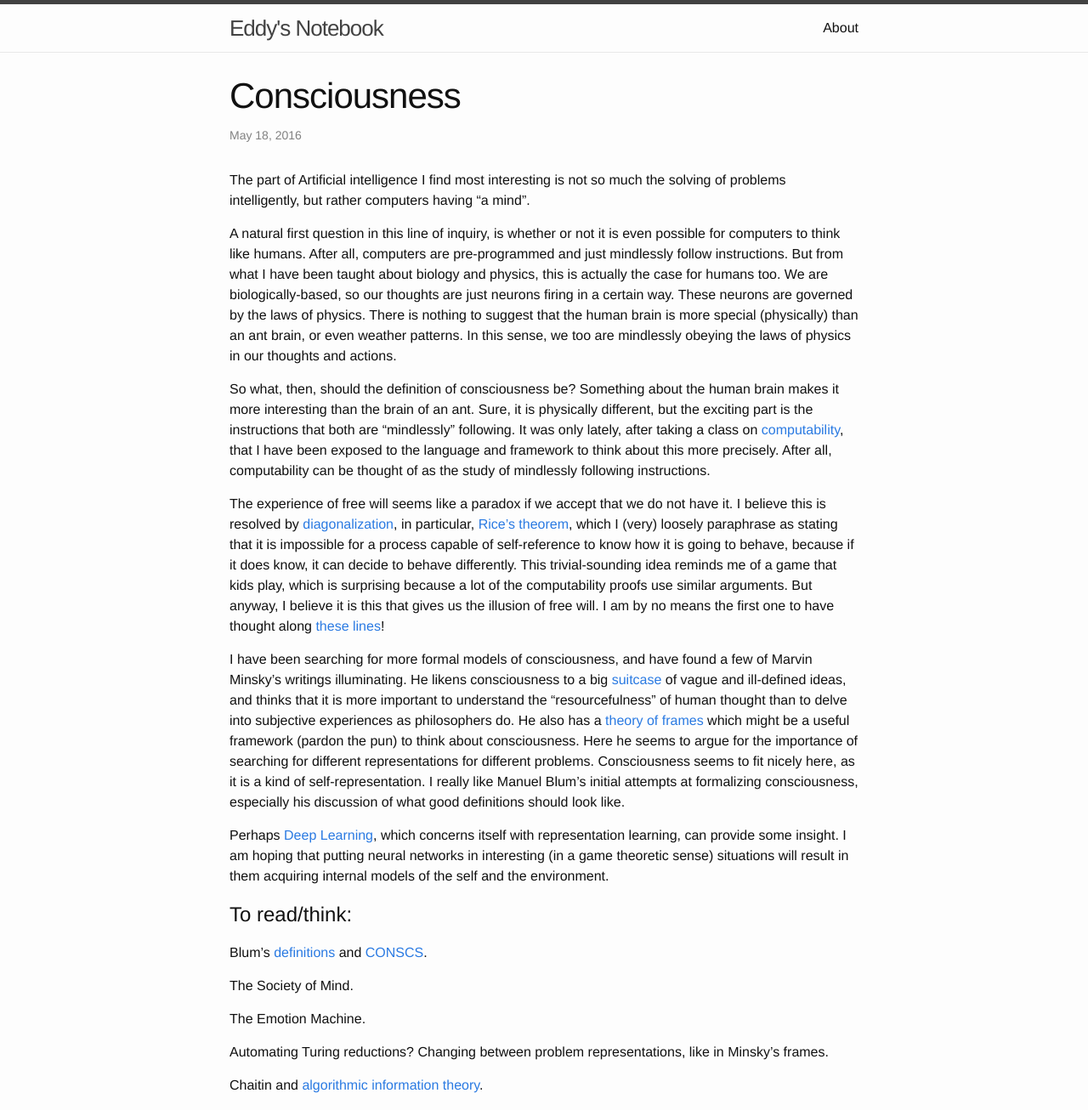
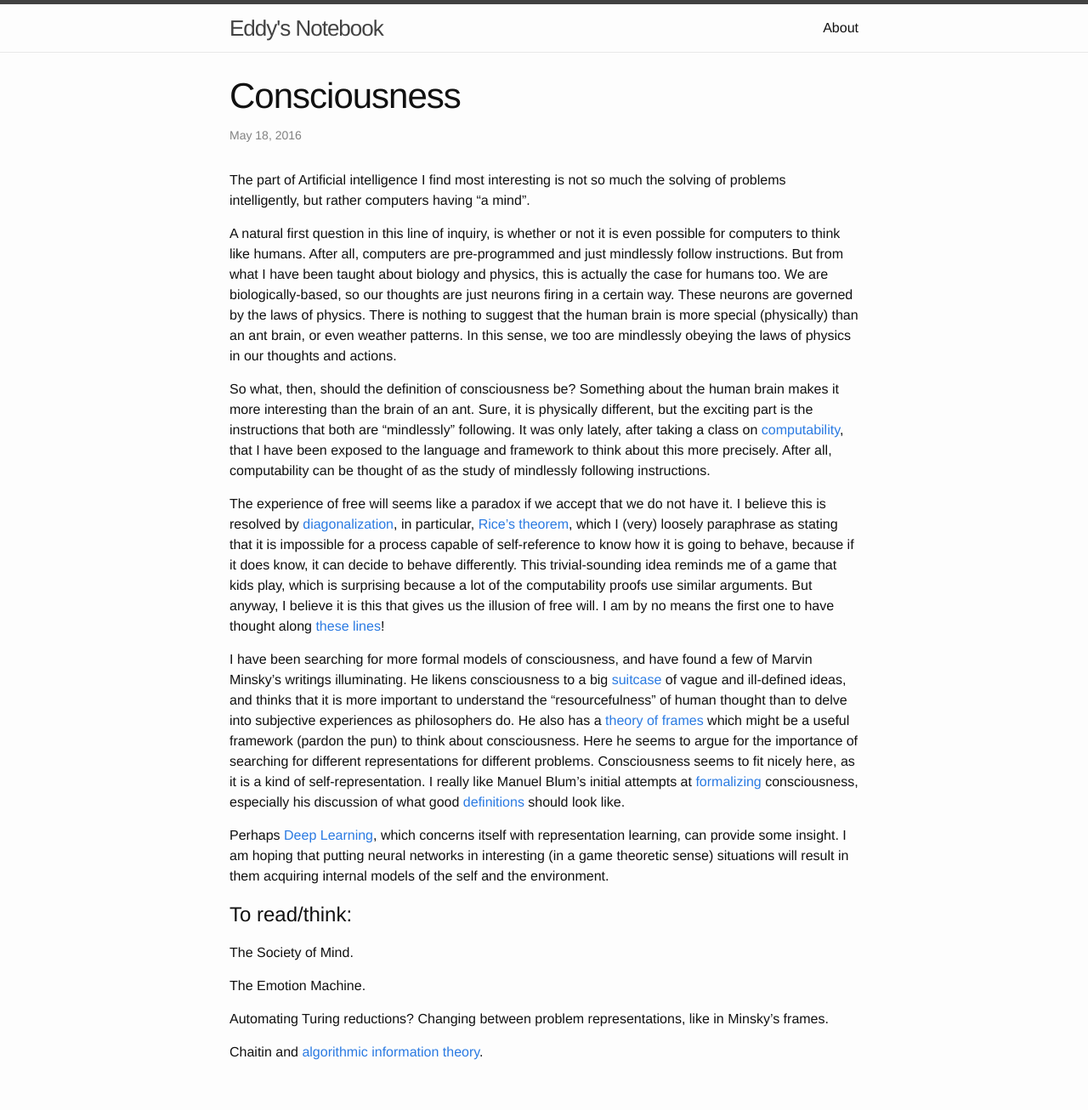
Before and after one commit to yeoedward/yeoedward.github.io, a Jekyll site: the page built from _posts/2016-03-30-consc.md, in a window 1280 px wide, cut to the strip 0-1306 px from the top of the page. Shown: the whole strip at 85% size. Built offline with Jekyll 4.4.1, drawn with Linux system fonts in a browser that asks for light colours; some of the changed lines change nothing that is shown.

Commit message:
Added inline blum citations to consc

```diff
--- a/_posts/2016-03-30-consc.md
+++ b/_posts/2016-03-30-consc.md
@@ -39,8 +39,8 @@ I have been searching for more formal models of consciousness, and have found
 a few of Marvin Minsky's writings illuminating. He likens consciousness to a big [suitcase][suitcase] of
 vague and ill-defined ideas, and thinks that it is more important to understand the "resourcefulness" of human
 thought than to delve into subjective experiences as philosophers do. He also has a [theory of frames][frames] which might be a useful framework (pardon the pun) to think about consciousness. Here he seems to argue for the importance of searching for different representations for different problems. Consciousness seems to fit nicely here, as it is a kind of self-representation. I really like Manuel
-Blum's initial attempts at formalizing consciousness, especially
-his discussion of what good definitions should look like.
+Blum's initial attempts at [formalizing][CONSCS] consciousness, especially
+his discussion of what good [definitions][blum] should look like.
 
 Perhaps [Deep Learning]({% post_url 2016-04-02-deep-learning %}), which concerns
 itself with representation learning, can provide some insight. I am hoping
@@ -49,8 +49,6 @@ will result in them acquiring internal models of the self and the
 environment.
 
 # To read/think:
-
-  Blum's [definitions][blum] and [CONSCS][conscs].
 
   The Society of Mind.
 
```
